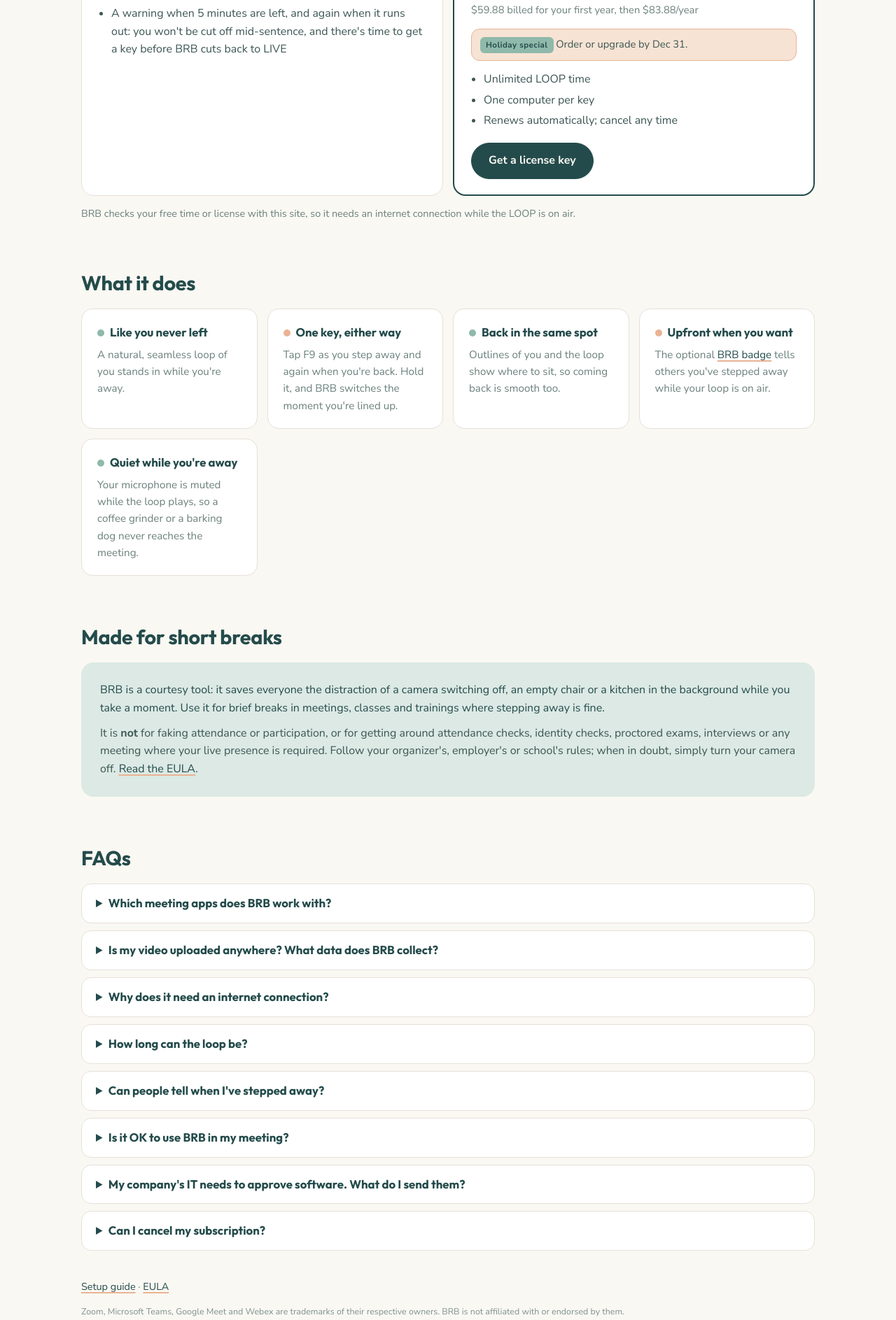
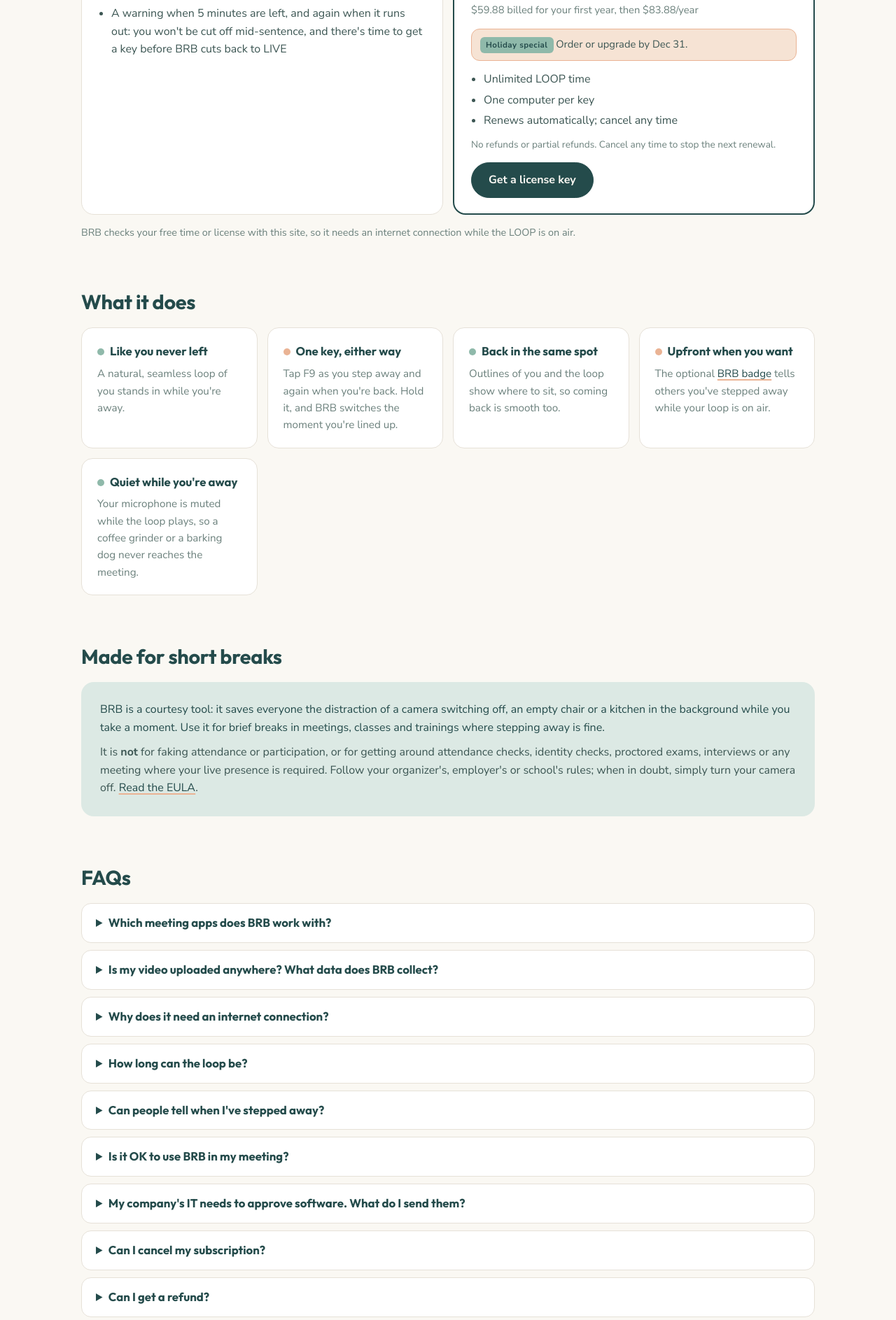
Before and after one commit to busybeavernc/brb-public, a Flask app: page / in a window 1280 px wide. Shown: the part 2310-4197 px from the top of the page at 70% size. Run offline with Flask 3, Linux system fonts and the light colour scheme; data comes from the database, SQL or seed files in the repository; data that the repository does not hold is empty; some libraries are stand-ins or nearby versions.

Commit message:
No refunds: stated on the pricing card, next to Subscribe, in the FAQ, confirmation email, cancel page, guide and EULA; canned support reply for refund requests
Co-Authored-By: Claude Opus 5.5 <noreply@anthropic.com>
Claude-Session: https://claude.ai/code/session_011pvpSPK9TdpwTULbn1yetv

```diff
--- a/dopplesite/purchasemail.py
+++ b/dopplesite/purchasemail.py
@@ -40,6 +40,9 @@ def confirmation(lic, user, what='', renews=None, on_computer=None, test=False):
               f'  - Your computers (move the key to a new one): {site}/account',
               f'  - Billing and cancelling: {site}/license',
               f'  - Help: {site}/support (or just reply to this email)', '',
+              'Your subscription renews automatically until you cancel. All payments are final: no refunds or partial',
+              "refunds. Cancel any time on your account page to stop the next renewal; your key keeps working until the",
+              "end of the period you've paid for.", '',
               "Square sends the payment receipt separately.", '', 'Thanks!', 'The BRB team at Happy Hacks']
     subject = 'Your BRB Unlimited license key' + (' (sandbox test)' if test else '')
     return mailer.send(to, subject, '\n'.join(lines))
--- a/dopplesite/support.py
+++ b/dopplesite/support.py
@@ -56,6 +56,12 @@ STARTER_REPLIES = [
      "Could you send us BRB's log? In BRB, open Help > Contact support: it fills in your version, and you can attach "
      "brb.log from the folder it opens (it's in %APPDATA%\\BRB on Windows). It contains no video or audio."),
 ]
+REFUND_REPLY = ('Refund request (no refunds)',
+                "Thanks for getting in touch. As stated on our pricing page and in the license agreement, all BRB payments "
+                "are final and we aren't able to give refunds or partial refunds, including for an unused part of a month "
+                "or year. You can cancel any time at brb.happyhacks.io/account so you won't be charged again; your key keeps "
+                "working until the end of the period you've already paid for. If something isn't working, tell us and "
+                "we'll help you get it going.")
 _ready = set()
 
 
@@ -70,6 +76,9 @@ def db():
         con.executescript(SCHEMA)
         if not con.execute('SELECT 1 FROM canned_replies LIMIT 1').fetchone():
             con.executemany('INSERT INTO canned_replies (title, body) VALUES (?,?)', STARTER_REPLIES)
+            con.commit()
+        if not con.execute('SELECT 1 FROM canned_replies WHERE title=?', (REFUND_REPLY[0],)).fetchone():
+            con.execute('INSERT INTO canned_replies (title, body) VALUES (?,?)', REFUND_REPLY)
             con.commit()
         _ready.add(key)
     return con
--- a/dopplesite/templates/_unlimited_plan.html
+++ b/dopplesite/templates/_unlimited_plan.html
@@ -22,6 +22,7 @@
     <p class="billed">billed monthly</p>
   </div>
   <ul><li>Unlimited LOOP time</li><li>One computer per key</li><li>Renews automatically; cancel any time</li></ul>
+  <p class="terms">No refunds or partial refunds. Cancel any time to stop the next renewal.</p>
   {% if subscribe %}
     {% if user %}
       {% if square_ready %}
--- a/dopplesite/templates/cancel.html
+++ b/dopplesite/templates/cancel.html
@@ -39,6 +39,7 @@
     <h1>Cancel your subscription?</h1>
     <p class="lede">Your subscription won't renew. Your key keeps working until the end of the period you've already paid
       for{% if lic.renews_at %} (<b>{{ lic.renews_at|datefmt }}</b>){% endif %}, then BRB goes back to free LOOP time.</p>
+    <p class="note">Payments already made aren't refunded, in whole or in part; cancelling stops future charges.</p>
     <form method="post" action="{{ url_for('account_cancel_confirm', lid=lic.id) }}" class="row">
       <input type="hidden" name="csrf" value="{{ csrf() }}">
       <button class="btn danger" type="submit">Cancel my subscription</button>
--- a/dopplesite/templates/index.html
+++ b/dopplesite/templates/index.html
@@ -188,8 +188,11 @@
       <p>Send them our <a href="{{ url_for('for_it') }}">page for IT teams</a>: what BRB installs, what it sends over the
         network (no video or audio ever leaves your computer), permissions and file checksums, all in one place. It has a button that starts the email for you.</p></details>
     <details><summary>Can I cancel my subscription?</summary>
-      <p>Any time, on the <a href="{{ url_for('api.license_page') }}">license page</a>. Your key keeps working until the
-        end of the month or year you've paid for.</p></details>
+      <p>Any time, on your <a href="{{ url_for('account') }}">account page</a>. Cancelling stops the next renewal, and your
+        key keeps working until the end of the month or year you've paid for.</p></details>
+    <details><summary>Can I get a refund?</summary>
+      <p>No. All payments are final, and we don't give refunds or partial refunds, including for the unused part of a
+        month or year. Try BRB free first, and cancel any time before your next renewal so you aren't charged again.</p></details>
   </div>
 
   <p class="note" style="margin-top:40px">
--- a/dopplesite/templates/license.html
+++ b/dopplesite/templates/license.html
@@ -48,7 +48,10 @@
   {% endif %}
   {% if user and square_ready and computer %}<p class="note">Your key goes straight onto <b>{{ computer.name or 'this computer' }}</b>:
     BRB switches to unlimited by itself a few seconds after you subscribe. No key to copy.</p>{% endif %}
-  {% if user and square_ready %}<p class="note">By subscribing, you agree to the <a href="{{ url_for('eula') }}">EULA</a>. See our
+  {% if user and square_ready %}<p class="note">Your subscription renews automatically at the end of each month or year
+    until you cancel. <b>All payments are final: no refunds or partial refunds.</b> You can cancel any time on your
+    <a href="{{ url_for('account') }}">account page</a> to stop the next renewal; your key keeps working until the end of the
+    period you've paid for. By subscribing, you agree to the <a href="{{ url_for('eula') }}">EULA</a>. See our
     <a href="{{ url_for('privacy') }}">Privacy Policy</a>.</p>{% endif %}
 
   {% if user %}
--- a/static/css/site.css
+++ b/static/css/site.css
@@ -435,3 +435,4 @@ code.hash { font-size: .78rem; background: none; padding: 0; }
 .price-form label.check { flex-direction: row; align-items: center; gap: 8px; font-weight: 500; }
 .staff-tests { margin-top: 14px; border: 1px dashed var(--amber); }
 .staff-tests form.inline { display: inline-block; margin: 4px 6px 0 0; }
+.plan .terms { color: var(--muted); font-size: .85rem; margin: -8px 0 14px; }
```
Also changed, not shown: EULA.md (+1 -1 lines), GUIDE.md (+1 -1 lines).
